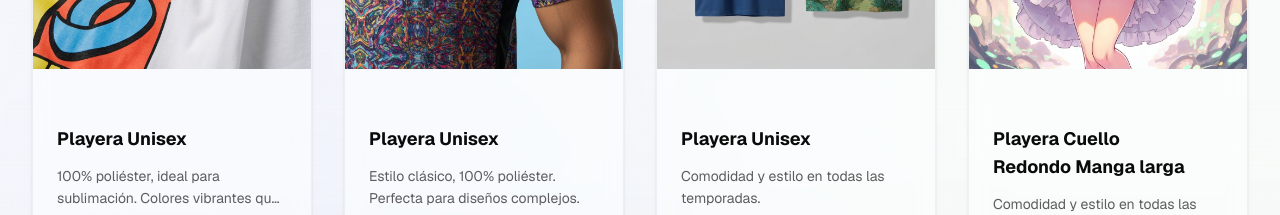
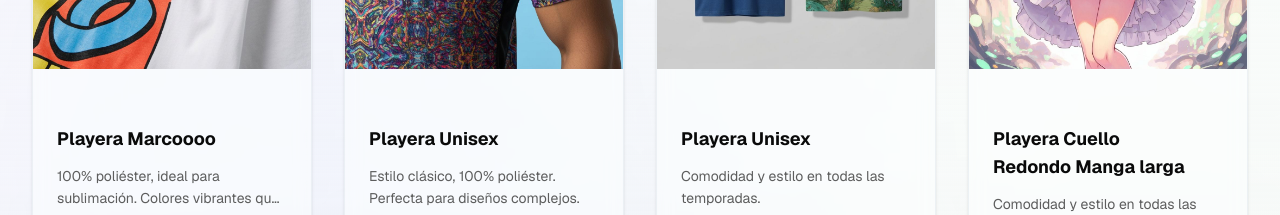
Before and after one commit to cromastudioficial/Croma-Studio-Oficial, a Next.js app: page / in a window 1280 px wide. Shown: the part 1440-1655 px from the top of the page. Built offline with nearby package versions, Linux system fonts and the light colour scheme.

Commit message:
Update products-section.tsx

```diff
--- a/components/products-section.tsx
+++ b/components/products-section.tsx
@@ -22,7 +22,7 @@ interface Product {
 const products: Product[] = [
   {
     id: "playera-1",
-    name: "Playera Unisex",
+    name: "Playera Marcoooo",
     category: "playeras",
     description: "100% poliéster, ideal para sublimación. Colores vibrantes que duran.",
     price: 120,
```
